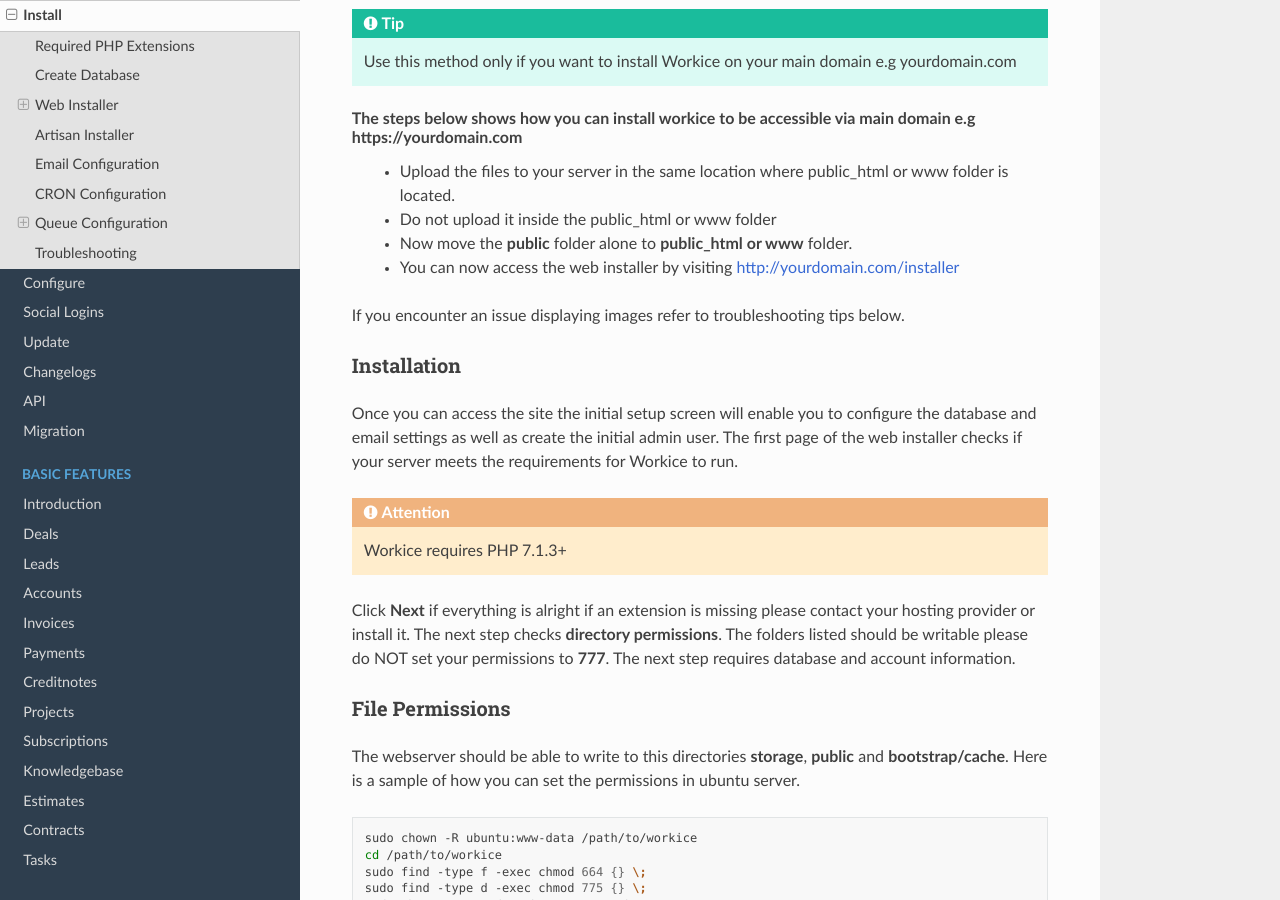
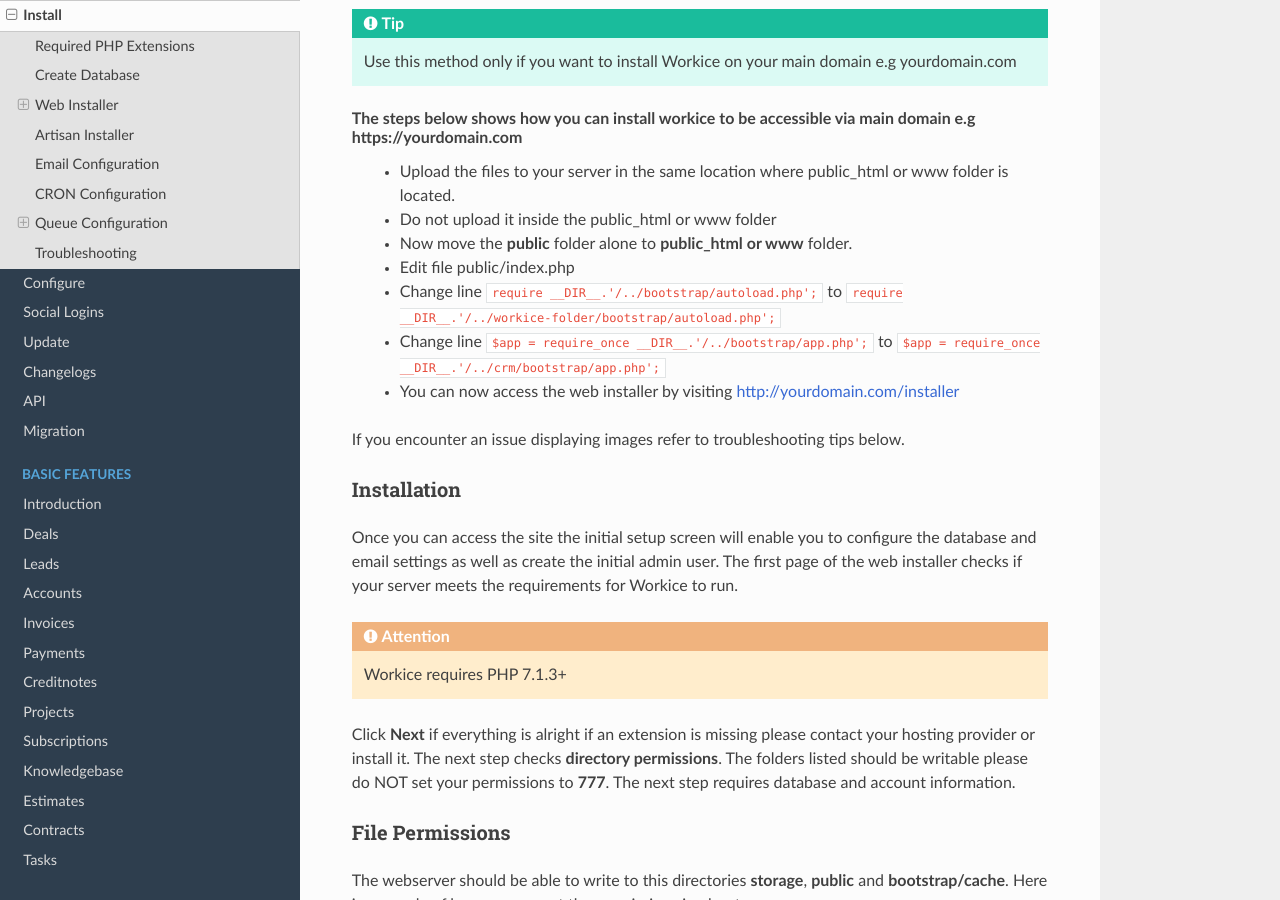
Before and after one commit to wmandai/workice-docs, a Sphinx documentation site: the page built from docs/source/install.rst, in a window 1280 px wide and 900 px high, scrolled down 2003 px. Built offline with Sphinx 7.4.7 and the Read the Docs theme 2.0.0, drawn with Linux system fonts in a browser that asks for light colours.

Commit message:
Modified installation

```diff
--- a/docs/source/install.rst
+++ b/docs/source/install.rst
@@ -73,6 +73,9 @@
  - Upload the files to your server in the same location where public_html or www folder is located.
  - Do not upload it inside the public_html or www folder
  - Now move the **public** folder alone to **public_html or www** folder.
+ - Edit file public/index.php
+ - Change line ``require __DIR__.'/../bootstrap/autoload.php';`` to ``require __DIR__.'/../workice-folder/bootstrap/autoload.php';``
+ - Change line ``$app = require_once __DIR__.'/../bootstrap/app.php';`` to ``$app = require_once __DIR__.'/../crm/bootstrap/app.php';``
  - You can now access the web installer by visiting http://yourdomain.com/installer
 
 If you encounter an issue displaying images refer to troubleshooting tips below.
```
